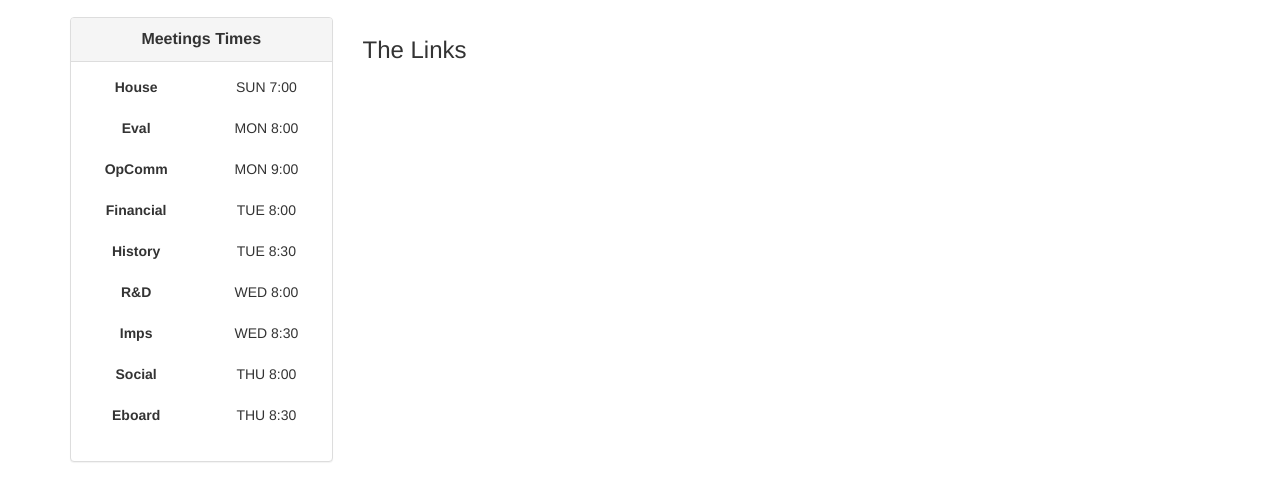
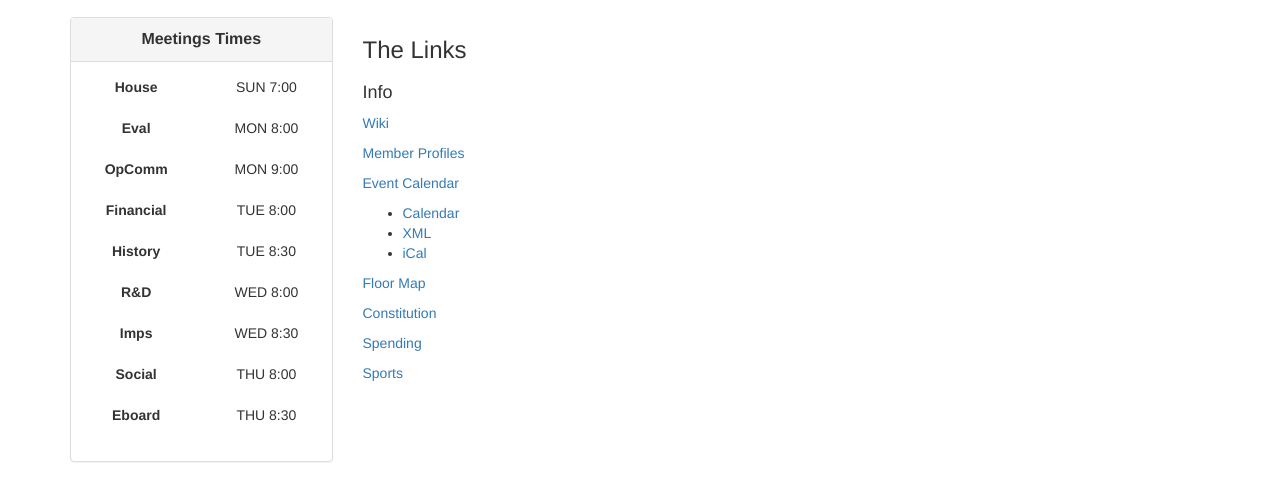
Before and after one commit to bencentra/members-redesign, a plain HTML site: page index1.html in a window 1280 px wide. Shown: the part 53-554 px from the top of the page. Drawn offline with nearby package versions, Linux system fonts and the light colour scheme.

Commit message:
working on adding links

```diff
--- a/index1.html
+++ b/index1.html
@@ -39,6 +39,62 @@
 					{ name: "Social", day: "THU", time: "8:00" },
 					{ name: "Eboard", day: "THU", time: "8:30" }
 				];
+
+        $scope.sections = [
+          {
+            name: "Info",
+            links: [
+              {
+                name: "Wiki",
+                href: "https://wiki.csh.rit.edu",
+                icon: "wiki"
+              },
+              {
+                name: "Member Profiles",
+                href: "https://members.csh.rit.edu/profiles",
+                icon: "profiles"
+              },
+              {
+                name: "Event Calendar",
+                dropdown: [
+                  {
+                    name: "Calendar",
+                    href: "https://www.google.com/calendar/embed?src=rti648k5hv7j3ae3a3rum8potk%40group.calendar.google.com&ctz=America/New_York"
+                  },
+                  {
+                    name: "XML",
+                    href: "http://www.google.com/calendar/ical/rti648k5hv7j3ae3a3rum8potk%40group.calendar.google.com/public/basic"
+                  },
+                  {
+                    name: "iCal",
+                    href: "http://www.google.com/calendar/ical/rti648k5hv7j3ae3a3rum8potk%40group.calendar.google.com/public/basic.ics"
+                  }
+                ],
+                icon: "calendar"
+              },
+              {
+                name: "Floor Map",
+                href: "https://map.csh.rit.edu",
+                icon: "floormap"
+              },
+              {
+                name: "Constitution",
+                href: "https://github.com/ComputerScienceHouse/Constitution",
+                icon: "constitution"
+              },
+              {
+                name: "Spending",
+                href: "https://spending.csh.rit.edu",
+                icon: "spending"
+              },
+              {
+                name: "Sports",
+                href: "https://sports.csh.rit.edu",
+                icon: "sports"
+              }
+            ]
+          }
+        ]
 
 			}]);
 
@@ -97,6 +153,24 @@
 			<!-- Links -->
 			<div class="col-md-9 col-sm-12">
 				<h3>The Links</h3>
+        <div class="row">
+          <div class="col-md-6 col-sm-6 col-xs-12" data-ng-repeat="section in sections">
+            <h4>{{ section.name }}</h4>
+            <div data-ng-repeat="link in section.links">
+              <div data-ng-show="link.href">
+                <p><a href="{{ link.href }}">{{ link.name }}</a></p>
+              </div>
+              <div data-ng-show="link.dropdown">
+                <p><a href="#">{{ link.name }}</a></p>
+                <ul>
+                  <li data-ng-repeat="sub in link.dropdown">
+                    <a href="{{ sub.href }}">{{ sub.name }}</a>
+                  </li>
+                </ul>
+              </div>
+            </div>
+          </div>
+        </div>
 			</div>
 		</div>
 	</div>
```
